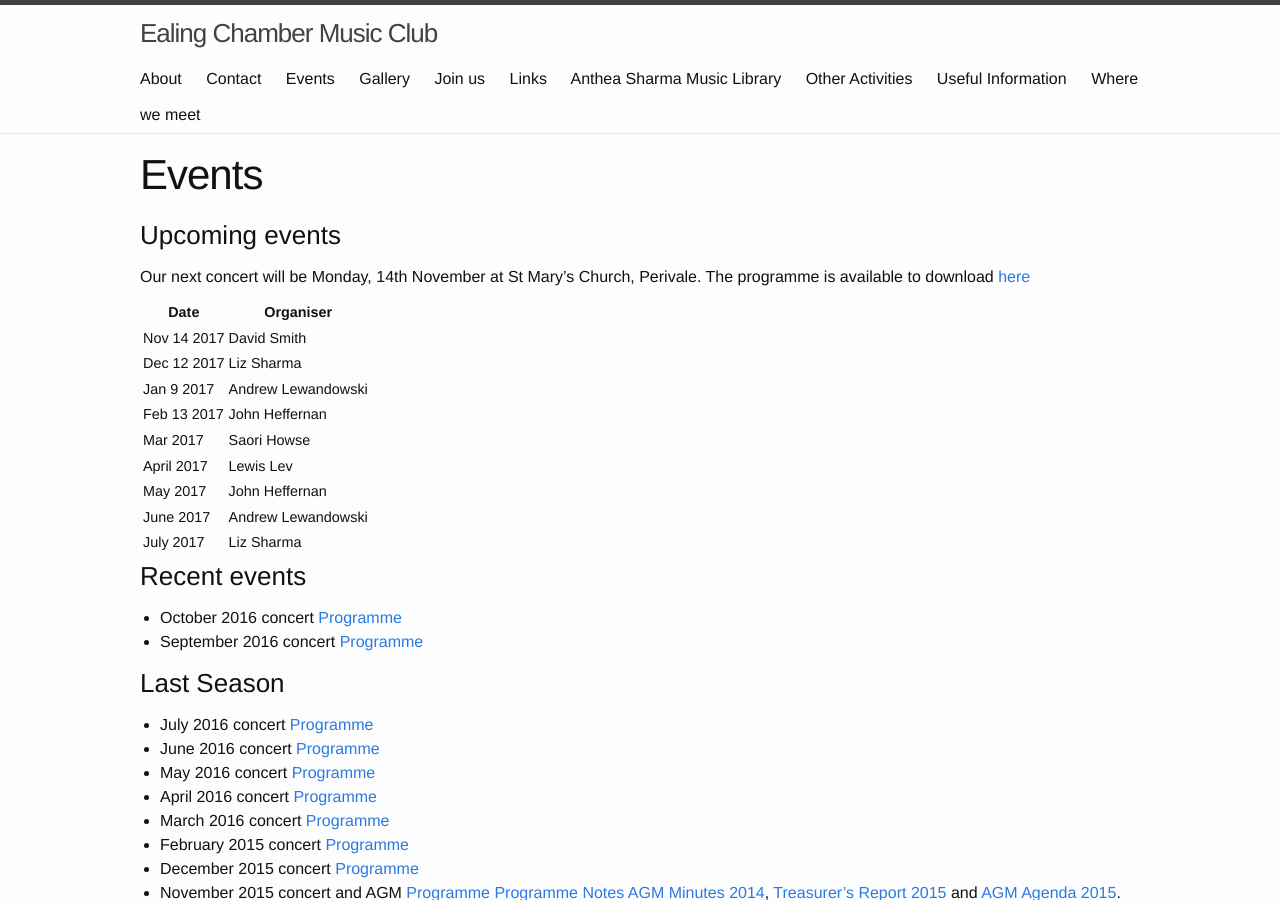
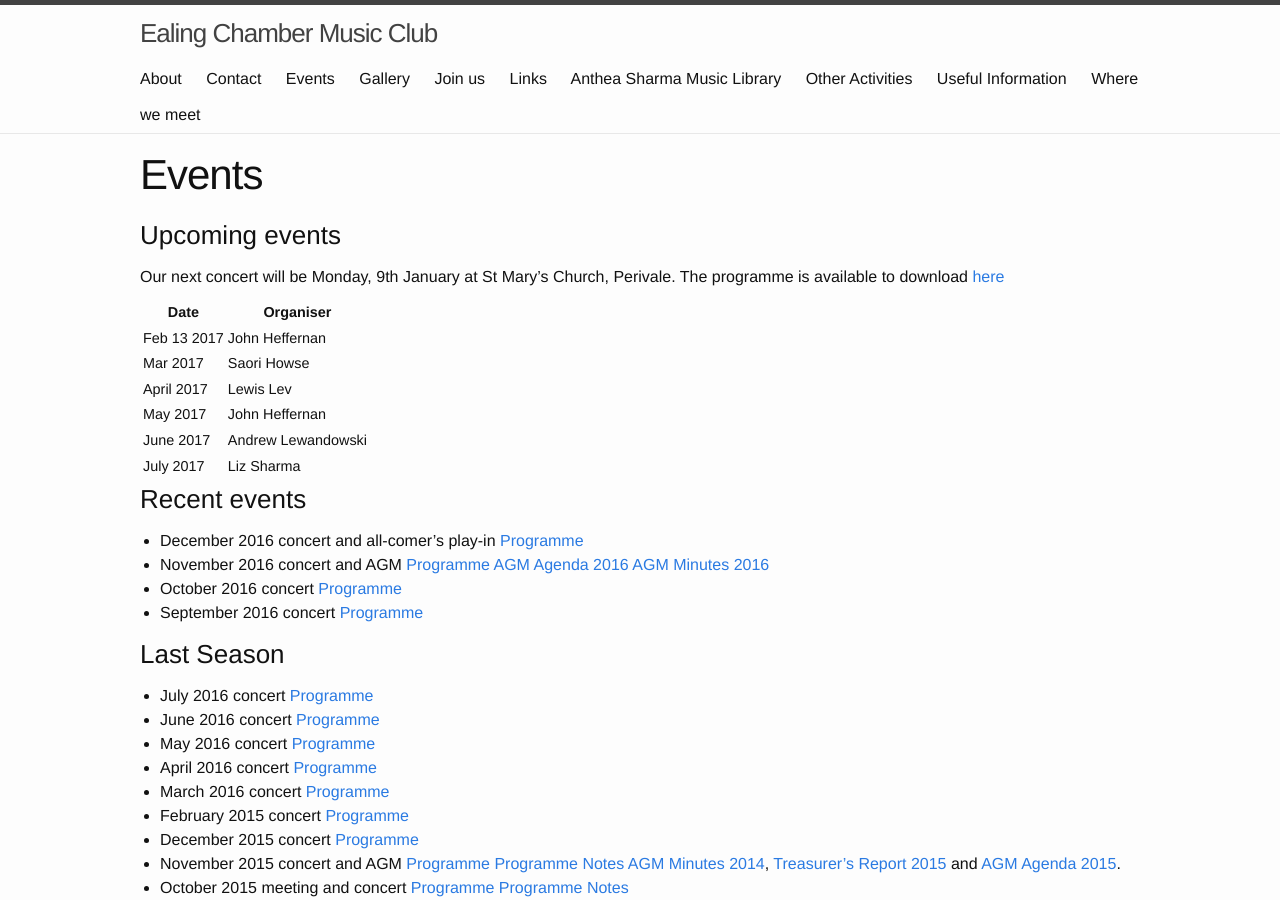
Before and after one commit to ealingchambermusic/ealingchambermusic.github.io, a Jekyll site: the page built from events.md, in a window 1280 px wide and 900 px high. Built offline with Jekyll 4.4.1, drawn with Linux system fonts in a browser that asks for light colours.

Commit message:
[TL] Updates the events and index pages for Jan concert

```diff
--- a/events.md
+++ b/events.md
@@ -5,14 +5,11 @@
 ---
 ### Upcoming events
 
-Our next concert will be Monday, 14th November at St Mary's Church, Perivale.
-The programme is available to download [here](/assets/programmes/Programme_16.11.pdf)
+Our next concert will be Monday, 9th January at St Mary's Church, Perivale.
+The programme is available to download [here](/assets/programmes/Programme_17.01.pdf)
 
 | Date | Organiser |
 |------|-----------|
-|Nov 14 2017|David Smith|
-|Dec 12 2017|Liz Sharma|
-|Jan 9 2017|Andrew Lewandowski|
 |Feb 13 2017|John Heffernan|
 |Mar 2017|Saori Howse|
 |April 2017|Lewis Lev|
@@ -21,6 +18,8 @@
 |July 2017|Liz Sharma|
 
 ### Recent events
+- December 2016 concert and all-comer's play-in [Programme](/assets/programmes/Programme_16.12.pdf)
+- November 2016 concert and AGM [Programme](/assets/programmes/Programme_16.11.pdf) [AGM Agenda 2016](/assets/a.g.m-agenda-2016.pdf) [AGM Minutes 2016](/assets/AGM-Minutes-2016.pdf)
 - October 2016 concert [Programme](/assets/programmes/Programme_16.10.pdf)
 - September 2016 concert [Programme](/assets/programmes/Programme_16.09.pdf)
 
--- a/index.html
+++ b/index.html
@@ -35,8 +35,6 @@
     <p>For more details, see the <a href="/events">Events</a> page.</p>
 
     <ul>
-        <li><b>Nov 14</b>: David Smith</li>
-        <li><b>Dec 12</b>: Liz Sharma</li>
         <li><b>Jan 9 2017</b>: Andrew Lewandowski</li>
         <li><b>Feb 13 2017</b>: John Heffernan</li>
         <li><b>Mar 2017</b>: Saori Howse</li>
```
